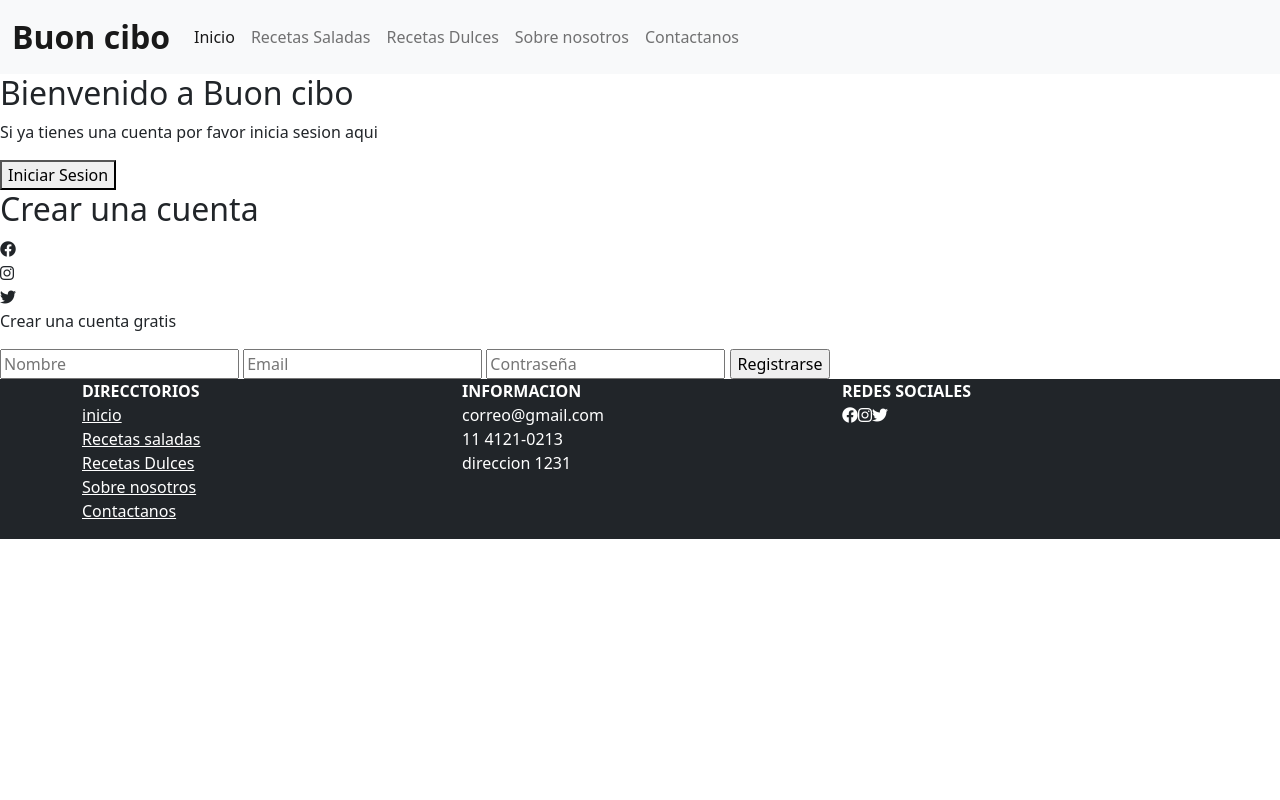
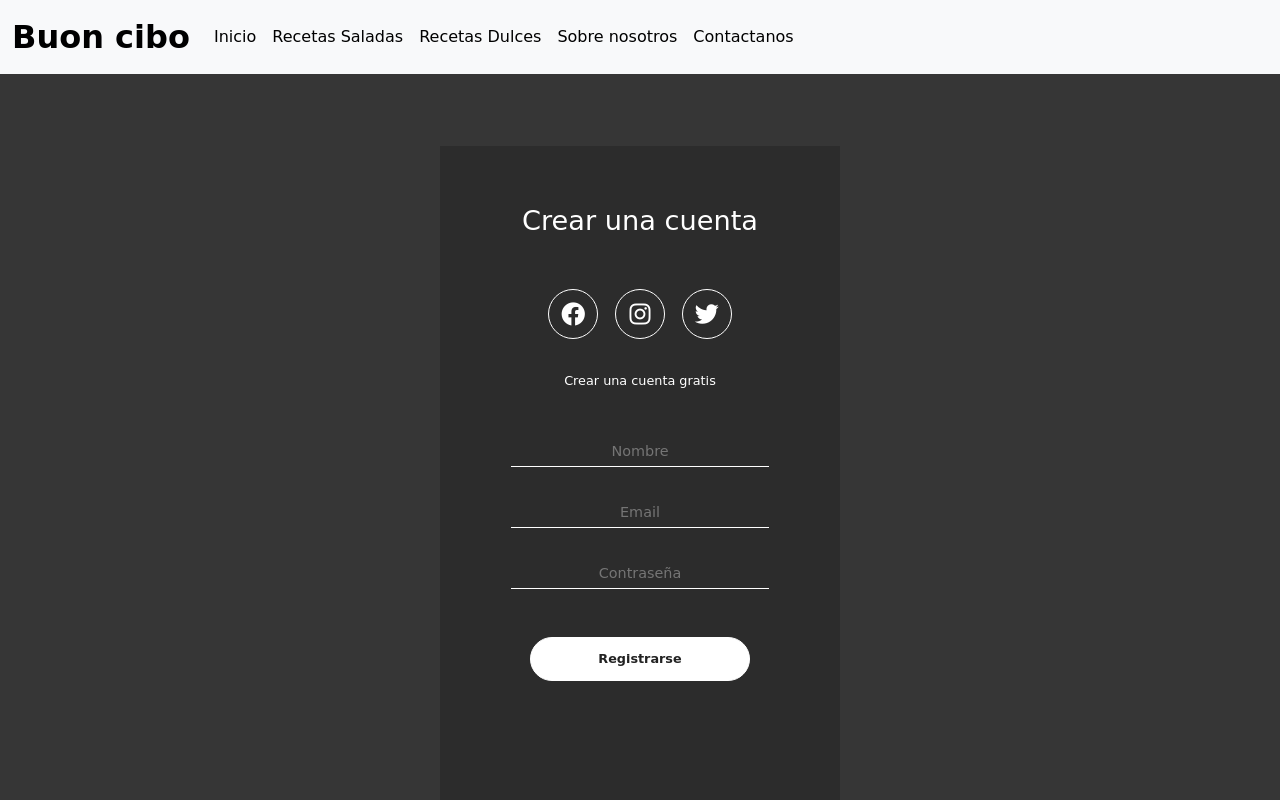
Before and after one commit to zikid01/Tercer-entrega, a website: page pags/contactanos.html in a window 1280 px wide. Shown: the top 800 px of the page. Drawn offline with nearby package versions, Linux system fonts and the light colour scheme; the site is published under a folder, as on GitHub Pages, so addresses that start at the root find nothing.

Commit message:
relink del css

```diff
--- a/index.html
+++ b/index.html
@@ -7,7 +7,7 @@
     <!-- link a boostrap css -->
     <link href="https://cdn.jsdelivr.net/npm/bootstrap@5.1.3/dist/css/bootstrap.min.css" rel="stylesheet" integrity="sha384-1BmE4kWBq78iYhFldvKuhfTAU6auU8tT94WrHftjDbrCEXSU1oBoqyl2QvZ6jIW3" crossorigin="anonymous">
     <!-- link del css -->
-    <link rel="stylesheet" href="/css/main.css">
+    <link rel="stylesheet" href="css/main.css">
   <!-- iconos -->
   <link rel="stylesheet" href="https://cdnjs.cloudflare.com/ajax/libs/font-awesome/6.1.1/css/all.min.css" integrity="sha512-KfkfwYDsLkIlwQp6LFnl8zNdLGxu9YAA1QvwINks4PhcElQSvqcyVLLD9aMhXd13uQjoXtEKNosOWaZqXgel0g==" crossorigin="anonymous" referrerpolicy="no-referrer" />
     <title>Buon cibo</title>
--- a/pags/contactanos.html
+++ b/pags/contactanos.html
@@ -8,7 +8,7 @@
     <!-- Bootstrap CSS -->
     <link href="https://cdn.jsdelivr.net/npm/bootstrap@5.1.3/dist/css/bootstrap.min.css" rel="stylesheet" integrity="sha384-1BmE4kWBq78iYhFldvKuhfTAU6auU8tT94WrHftjDbrCEXSU1oBoqyl2QvZ6jIW3" crossorigin="anonymous">
     <!-- link Css -->
-    <link rel="stylesheet" href="/css/main.css">
+    <link rel="stylesheet" href="../css/main.css">
     <!-- iconos -->
   <link rel="stylesheet" href="https://cdnjs.cloudflare.com/ajax/libs/font-awesome/6.1.1/css/all.min.css" integrity="sha512-KfkfwYDsLkIlwQp6LFnl8zNdLGxu9YAA1QvwINks4PhcElQSvqcyVLLD9aMhXd13uQjoXtEKNosOWaZqXgel0g==" crossorigin="anonymous" referrerpolicy="no-referrer" />
 
```
Also changed, not shown: pags/dulces.html (+1 -1 lines), pags/nosotros.html (+1 -1 lines), pags/saladas.html (+1 -1 lines).
